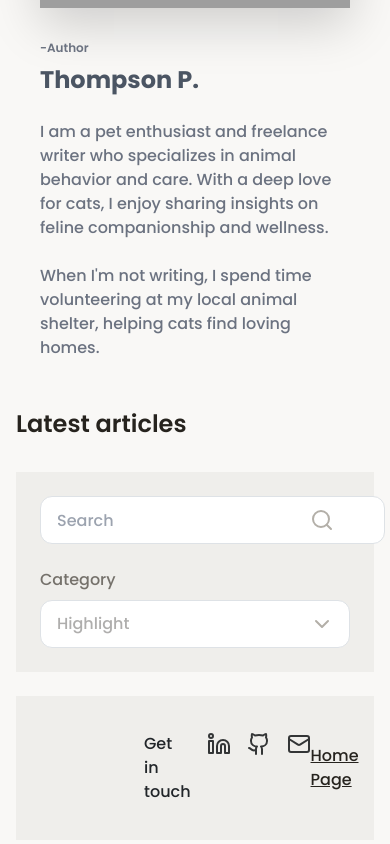
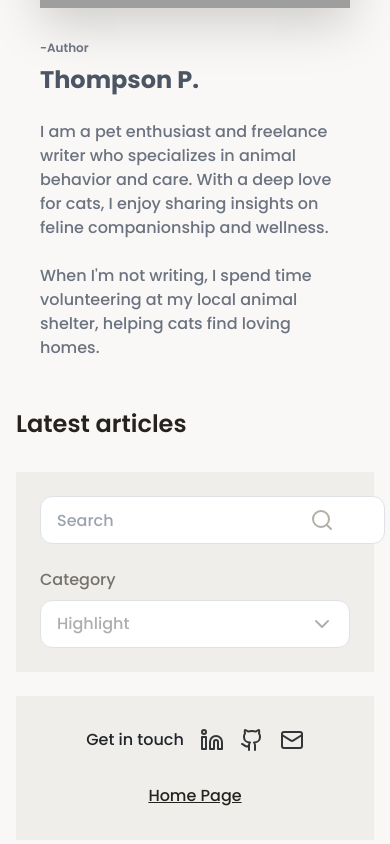
Before and after one commit to Thekit789/My_ReactBlogger, a React (Vite) app: page / in a window 390 px wide. Shown: the part 875-1719 px from the top of the page. Built offline with nearby package versions, Linux system fonts and the light colour scheme; grey boxes are pictures that could not be loaded.

Commit message:
feat: added feat responsive Footer for mobile at Footer Components

```diff
--- a/src/components/Footer.jsx
+++ b/src/components/Footer.jsx
@@ -2,7 +2,7 @@ import { Linkedin, Github, Mail } from "lucide-react";
 
 export function Footer() {
   return (
-    <footer className="bg-[#EFEEEB] h-36 w max-w-full flex flex-row justify-between items-center px-32 py-16">
+    <footer className="flex flex-col px-4 py-8 h-36 justify-between items-center md:max-w-full md:flex-row md:py-16 bg-[#EFEEEB] ">
       <div className="flex space-x-4 justify-between">
         <span className="text-base font-medium">Get in touch</span>
         <div className="flex space-x-4">
```
